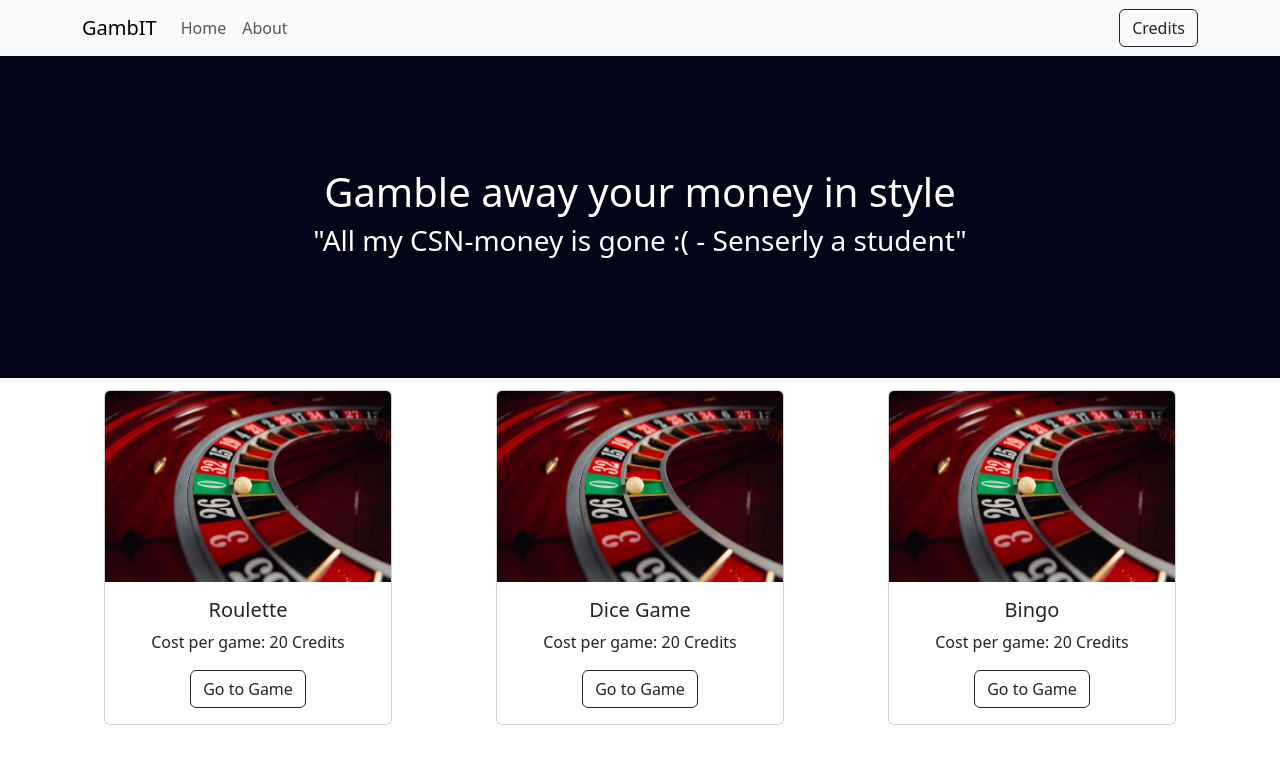
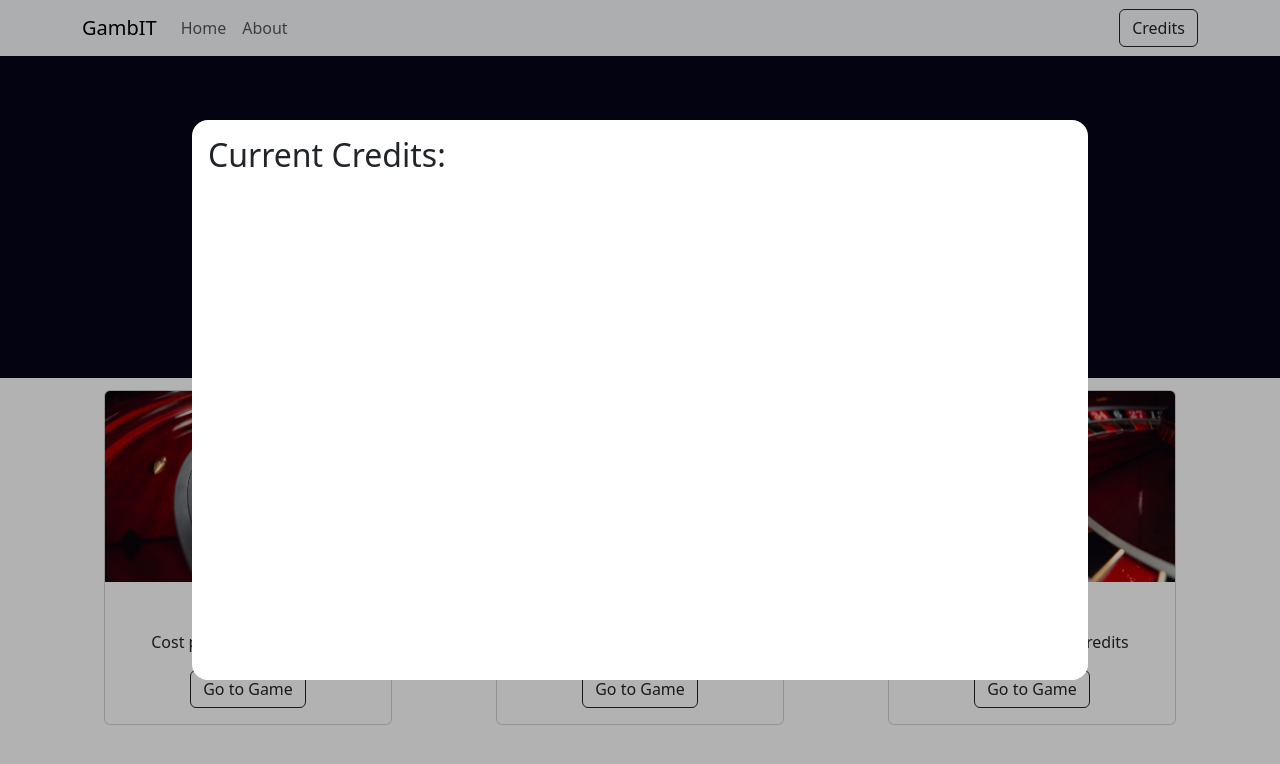
Before and after one commit to josefjakobson/DAT076_Grupp_1, a React (Create React App) app in the folder client/: page /games in a window 1280 px wide. Both pictures are taken after a click on the button "Credits". Shown: the top 764 px of the page. Built offline with nearby package versions, Linux system fonts and the light colour scheme.

Commit message:
Added modal for credits

```diff
--- a/client/package.json
+++ b/client/package.json
@@ -17,6 +17,7 @@
     "react": "^18.2.0",
     "react-bootstrap": "^2.10.1",
     "react-dom": "^18.2.0",
+    "react-popup": "^0.11.2",
     "react-scripts": "5.0.1",
     "sort-by": "^1.2.0",
     "typescript": "^4.9.5",
--- /dev/null
+++ b/client/src/components/creditModal.tsx
@@ -0,0 +1,25 @@
+import React, { ReactNode } from "react";
+import "../styles/creditModal.scss";
+
+export interface ModalType {
+  children?: ReactNode;
+  isOpen: boolean;
+  toggle: () => void;
+}
+
+export default function Modal(props: ModalType) {
+    return (
+      <>
+        {props.isOpen && (
+          <div className="modal-overlay" onClick={props.toggle}>
+            <div  className="modal-box">
+              <div>
+                <h2>Current Credits:</h2>
+
+              </div>
+            </div>
+          </div>
+        )}
+      </>
+    );
+  }
--- a/client/src/components/navbar.tsx
+++ b/client/src/components/navbar.tsx
@@ -4,12 +4,13 @@ import Navbar from 'react-bootstrap/Navbar';
 import NavDropdown from 'react-bootstrap/NavDropdown';
 import 'bootstrap/dist/css/bootstrap.min.css';
 import Button from 'react-bootstrap/Button';
-import { Outlet, Link } from "react-router-dom";
+import creditModal from "./creditModal";
+import useModal from '../hooks/useModal';
+import Modal from './creditModal';
 
 
+export default function TheNavbar({ open }: { open: () => void } ) {
 
-export default function TheNavbar() {
-    //const credits = props;
     return (
       <>
       <Navbar expand="lg" className="bg-body-tertiary">
@@ -18,14 +19,14 @@ export default function TheNavbar() {
         <Navbar.Toggle aria-controls="basic-navbar-nav" />
         <Navbar.Collapse id="basic-navbar-nav">
           <Nav className="me-auto">
-            <Nav.Link href="/Bingo">Home</Nav.Link>
+            <Nav.Link href="/games">Home</Nav.Link>
             <Nav.Link href="#link">About</Nav.Link>
           </Nav>
         </Navbar.Collapse>
-        <Button variant="outline-dark">Credits</Button>
-
-      </Container>
+        <Button variant="outline-dark" onClick={open}>Credits</Button>
+    </Container>
     </Navbar>
       </>
     )
+
   }
--- /dev/null
+++ b/client/src/hooks/useModal.tsx
@@ -0,0 +1,14 @@
+import { useState } from "react";
+
+export default function useModal() {
+  const [isOpen, setisOpen] = useState(false);
+
+  const toggle = () => {
+    setisOpen(!isOpen);
+  };
+
+  return {
+    isOpen,
+    toggle
+  };
+}
--- /dev/null
+++ b/client/src/styles/creditModal.scss
@@ -0,0 +1,20 @@
+.modal-overlay {
+    z-index: 9999;
+    width: 100vw;
+    height: 100vh;
+    position: absolute;
+    top: 0;
+    background: rgba(0, 0, 0, 0.3);
+    display: flex;
+    justify-content: center;
+    align-items: center;
+  }
+
+  .modal-box {
+    display: block;
+    background: white;
+    width: 70%;
+    height: 70%;
+    padding: 1rem;
+    border-radius: 1rem;
+  }
--- a/client/src/styles/frontpage.scss
+++ b/client/src/styles/frontpage.scss
@@ -12,6 +12,7 @@
 #frontMain {
     display: flex;
     justify-content: space-evenly;
+    padding: 0;
 }
 
 
--- a/client/src/views/HomeView.tsx
+++ b/client/src/views/HomeView.tsx
@@ -2,15 +2,20 @@
 import React, { useEffect, useState } from 'react';
 import Banner from '../components/banner';
 import CardGame from '../components/cardGames';
-import Navbar from '../components/Navbar';
+import Thenavbar from '../components/Navbar';
+import useModal from '../hooks/useModal';
+import Modal from '../components/creditModal';
 //import '../styles/style.scss'
 
 
 export default function HomeView() {
-    return (
+  const {isOpen, toggle} = useModal();
+
+  return (
 
     <>
-      <Navbar />
+      <Modal isOpen = {isOpen} toggle = {toggle}></Modal>
+      <Thenavbar open = {toggle}/>
       <Banner />
       <main id="frontMain">
         <CardGame gameName={"Roulette"} />
```
Also changed, not shown: 2 other files (tests, documents, lock files or other folders).
